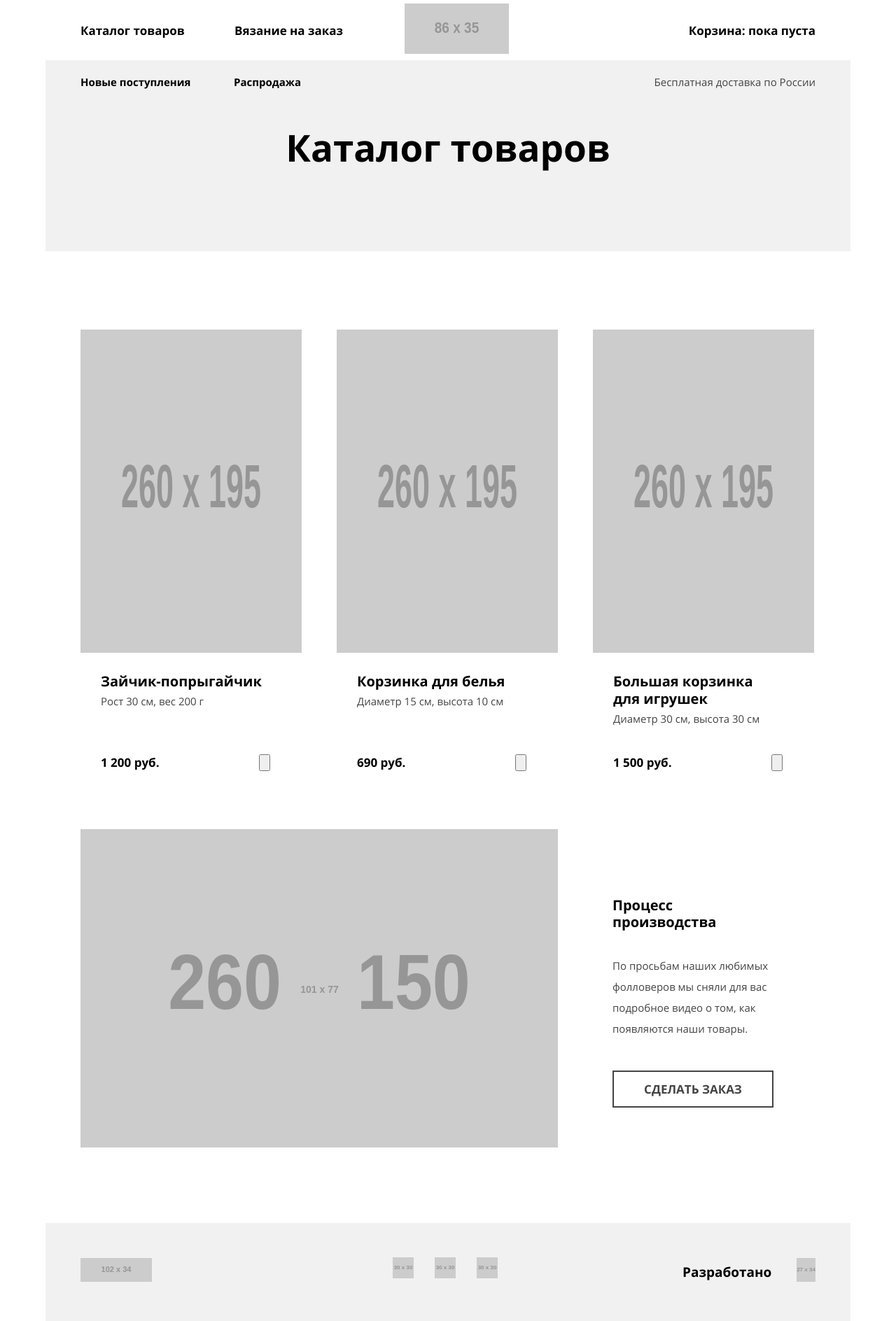
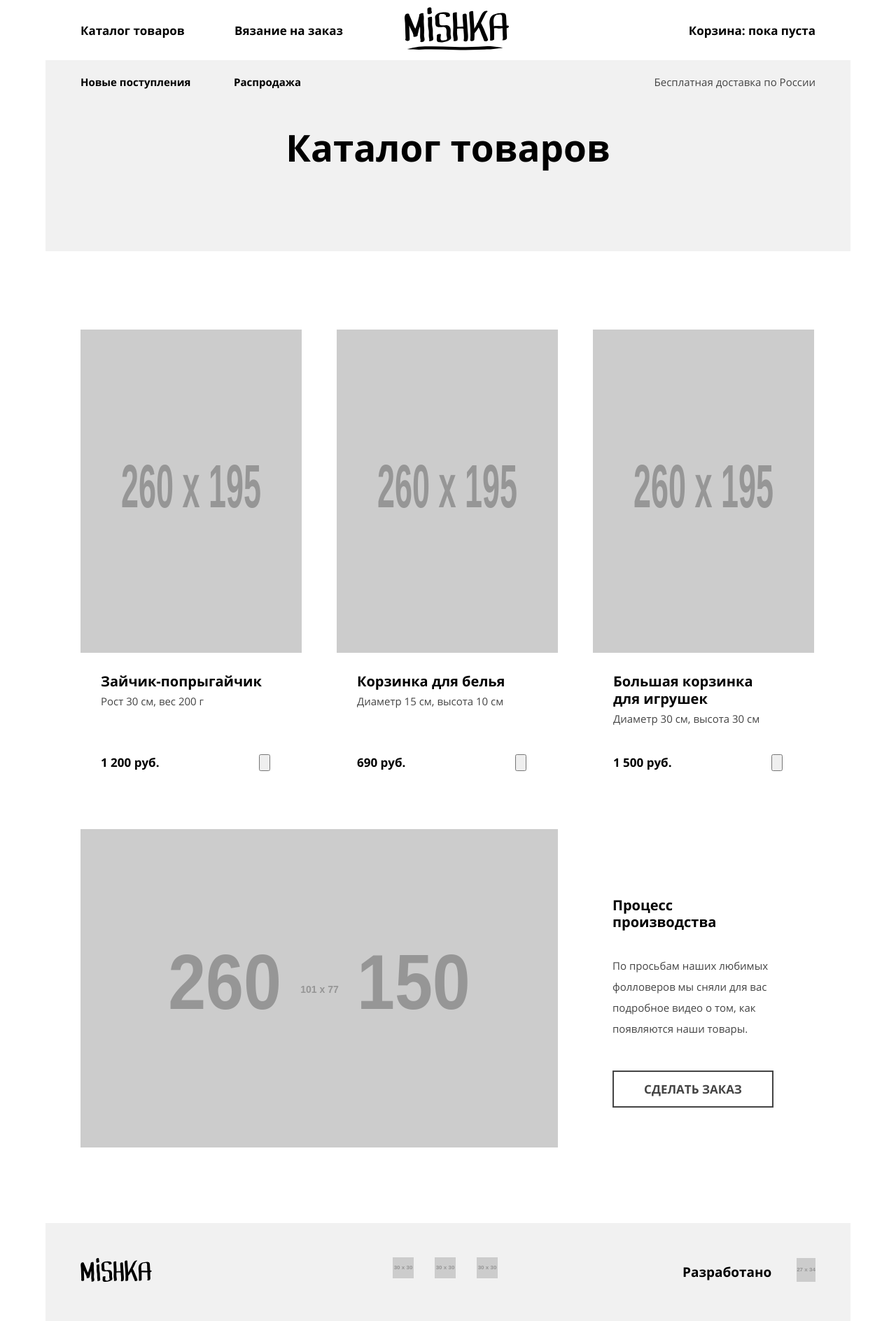
Before and after one commit to CatrinPP/1073759-mishka-17, a website: page source/catalog.html in a window 1280 px wide. Shown: the whole page at 70% size. Drawn offline with nearby package versions, Linux system fonts and the light colour scheme; files that its build step writes are made by us from their sources; placeholder pictures from the web are drawn by us.

Commit message:
Лого

```diff
--- a/source/catalog.html
+++ b/source/catalog.html
@@ -11,7 +11,7 @@
       <nav class="page-header__main-nav  main-nav  wrapper">
         <div class="main-nav__logo-wrap">
           <a class="main-nav__logo  logo" href="index.html">
-            <img class="logo__img  logo__img--decorated" src="http://placehold.it/86x35" width="86" height="35" alt="Логотип магазина Мишка">
+            <img class="logo__img  logo__img--decorated" src="../img/logo-mobile.svg" width="86" height="35" alt="Логотип магазина Мишка">
           </a>
           <button class="main-nav__toggle" type="button">Переключение видимости меню</button>
         </div>
@@ -93,7 +93,7 @@
     </main>
     <footer class="page-footer  wrapper">
       <a class="page-footer__logo  logo" href="index.html">
-        <img class="logo__img" src="http://placehold.it/102x34" width="102" height="34" alt="Логотип магазина Мишка">
+        <img class="logo__img" src="../img/logo-footer.svg" width="102" height="34" alt="Логотип магазина Мишка">
       </a>
       <section class="page-footer__social  social">
         <a class="social__link" href="#">
```
Also changed, not shown: source/form.html (+2 -2 lines), source/index.html (+2 -2 lines).
